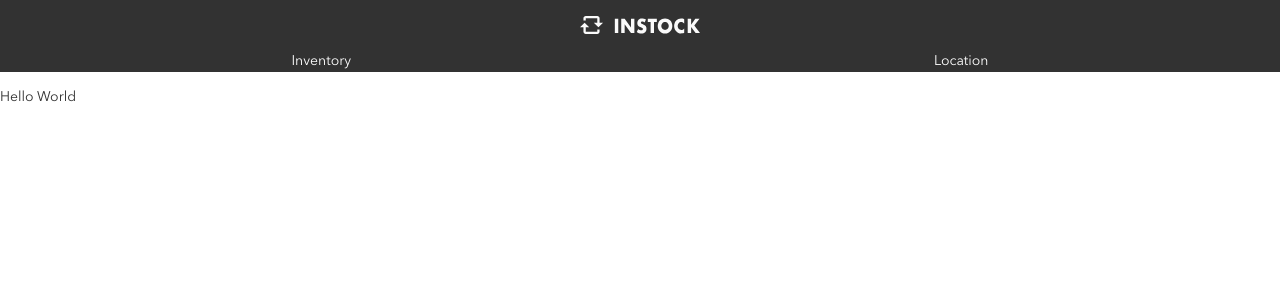
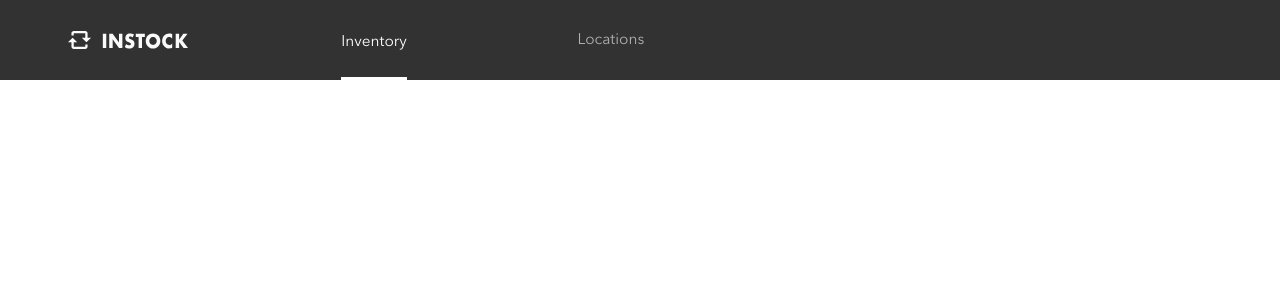
Before and after one commit to Ivan1023/instock-roy-6, a React (Create React App) app in the folder client/: page / in a window 1280 px wide. Shown: the top 300 px of the page. Built offline with nearby package versions, Linux system fonts and the light colour scheme.

Commit message:
nav bar finished ish

```diff
--- a/client/src/components/Main/Main.js
+++ b/client/src/components/Main/Main.js
@@ -1,5 +1,5 @@
 import React from 'react';
-import Nav from '../nav/nav.js'
+import Nav from '../nav/Nav.js'
 
 class Main extends React.Component {
     render() {
@@ -7,7 +7,6 @@ class Main extends React.Component {
         return(
             <div>
                 <Nav />
-                <p>Hello World</p>
             </div>
         )
     }
--- a/client/src/components/nav/nav.js
+++ b/client/src/components/nav/nav.js
@@ -1,6 +1,6 @@
 import React from 'react';
 import { Link } from 'react-router-dom';
-import './nav.scss'
+import './Nav.scss'
 import logo from '../../assets/Logo/Logo-instock.svg'
 
 
@@ -13,8 +13,8 @@ export default class Nav extends React.Component{
                     <img className="nav__logo" src={logo} alt="instock logo"></img>
                 </div>
                 <div className="nav__links-container">
-                    <Link className="nav__inventory-link">Inventory</Link>
-                    <Link className="nav__location-link">Location</Link>
+                    <Link className="nav__inventory-link nav__active-link">Inventory</Link>
+                    <Link className="nav__location-link">Locations</Link>
                 </div>
             </div>
 
--- a/client/src/components/nav/nav.scss
+++ b/client/src/components/nav/nav.scss
@@ -6,7 +6,6 @@
     flex-direction:column;
     width:100%;
     background-color:$black-text-color;
-    color:$white-text-color;
 
     &__logo-container{
         display:flex;
@@ -14,27 +13,106 @@
         align-items: center;
         padding:16px 0px;
     }
-    &__logo{
-
-    }
 
     &__links-container{
         width:100%;
         display:flex;
         align-items: center;
-        justify-content: space-around;
-
+        font-size:1.1rem;
     }
 
     &__inventory-link{
         text-decoration: none;
+        color:$silver-color;
+        padding:0px 17% 16px 17%;
+    }
+    &__location-link{
+        text-decoration: none;
+        padding:0px 17% 16px 17%;
+        color:$silver-color;
+    }
+    &__active-link{
         color:$white-text-color;
+        border-bottom:3px solid white;
+        padding-bottom:14px
+        }
 
+    @include tablet-size(){
+        height:80px;
+        justify-content: flex-start;
+        flex-direction:row;
+        align-items: center;
+
+        &__logo-container{
+            display:flex;
+            justify-content: center;
+            align-items: center;
+            width:20%;
+            padding:16px 0px;
+
+        }
+        &__links-container{
+            width:37%;
+            display:flex;
+            align-items: center;
+            justify-content: space-around;
+            font-size:1.1rem;
+        }
+        &__inventory-link{
+            text-decoration: none;
+            color:$silver-color;
+            padding:0%;
+        }
+        &__location-link{
+            text-decoration: none;
+            color:$silver-color;
+            padding:0%;
+        }
+        &__active-link{
+            color:$white-text-color;
+            border-bottom:3px solid white;
+            padding-bottom:24px;
+            padding-top:31px;
+            }
     }
 
-    &__location-link{
-        text-decoration: none;
-        color:$white-text-color;
+    @include desktop-size(){
+        height:80px;
+        justify-content: flex-start;
+        flex-direction:row;
+        align-items: center;
+
+        &__logo-container{
+            display:flex;
+            justify-content: center;
+            align-items: center;
+            width:20%;
+            padding-left:180px;
+            padding-right:4%;
+        }
+        &__links-container{
+            width:22%;
+            display:flex;
+            align-items: center;
+            justify-content: space-around;
+            font-size:1.1rem;
+        }
+        &__inventory-link{
+            text-decoration: none;
+            color:$silver-color;
+            padding:0%;
+        }
+        &__location-link{
+            text-decoration: none;
+            color:$silver-color;
+            padding:0%;
+        }
+        &__active-link{
+            color:$white-text-color;
+            border-bottom:3px solid white;
+            padding-bottom:25px;
+            padding-top:31px;
+            }
     }
 
 }
```
